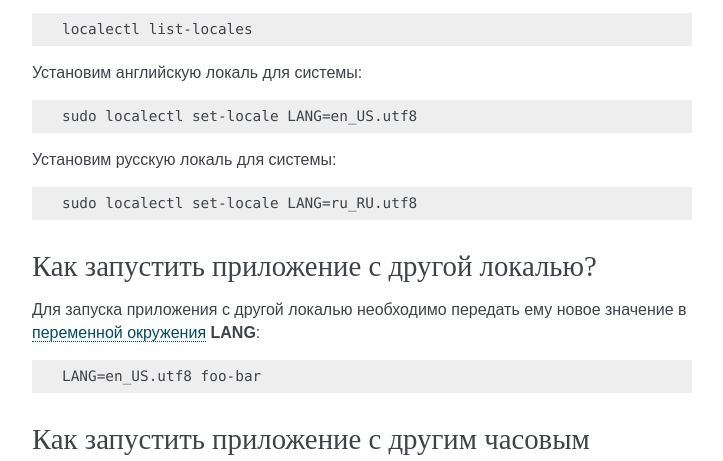
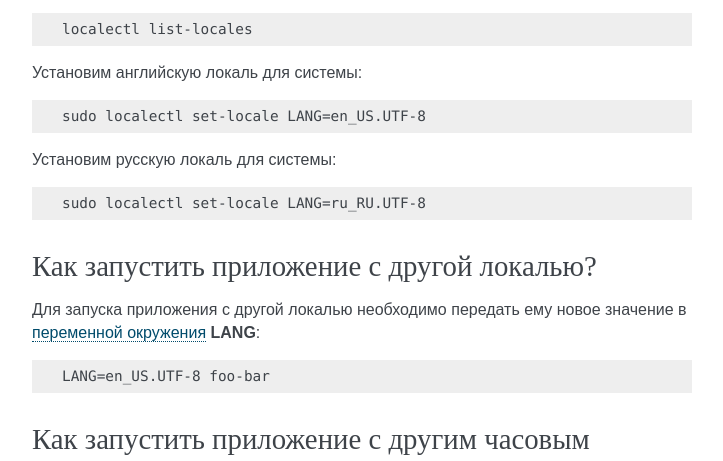
Before and after one commit to RussianFedora/FAQ, a Sphinx documentation site: the page built from source/using-system.rst, in a window 1280 px wide and 900 px high, scrolled down 13468 px. Shown: the part 152-613 px from the top of the window, without its empty margins (388-1111 px from the left). Built offline with Sphinx 7.4.7, drawn with Linux system fonts in a browser that asks for light colours; comment, search, counter and statistics services are not loaded.

Commit message:
Fixed incorrect UTF-8 encoding name.

```diff
--- a/source/using-system.rst
+++ b/source/using-system.rst
@@ -797,13 +797,13 @@ KDE предоставляет особый PAM модуль для автома
 
 .. code-block:: text
 
-    sudo localectl set-locale LANG=en_US.utf8
+    sudo localectl set-locale LANG=en_US.UTF-8
 
 Установим русскую локаль для системы:
 
 .. code-block:: text
 
-    sudo localectl set-locale LANG=ru_RU.utf8
+    sudo localectl set-locale LANG=ru_RU.UTF-8
 
 .. index:: locale, localization, language
 .. _application-locale:
@@ -815,7 +815,7 @@ KDE предоставляет особый PAM модуль для автома
 
 .. code-block:: text
 
-    LANG=en_US.utf8 foo-bar
+    LANG=en_US.UTF-8 foo-bar
 
 .. index:: timezone, time
 .. _application-timezone:
```
